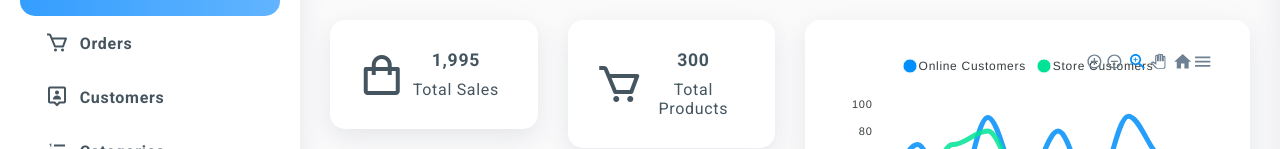
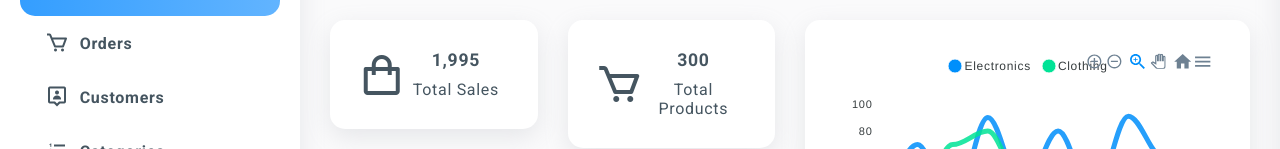
Before and after one commit to neezystudio/shikilia-vendor-inventory-system-FE, a React (Create React App) app: page / in a window 1280 px wide. Shown: the part 188-337 px from the top of the page. Built offline with nearby package versions, Linux system fonts and the light colour scheme.

Commit message:
feat: apex chart

```diff
--- a/src/pages/Dashboard.jsx
+++ b/src/pages/Dashboard.jsx
@@ -11,11 +11,11 @@ import { useSelector } from 'react-redux'
 const chartOptions = {
     series: [
         {
-            name: "Online Customers",
-            data: [40,70,20,90,36,80,30,91,60]
+            name: "Electronics",
+            data: [40,70,20,90,36,80,30,91,60,50]
         },
         {
-            name: "Store Customers",
+            name: "Clothing",
             data: [40,30,70,80,40,16,40,20,51,10]
         }
     ],
```
